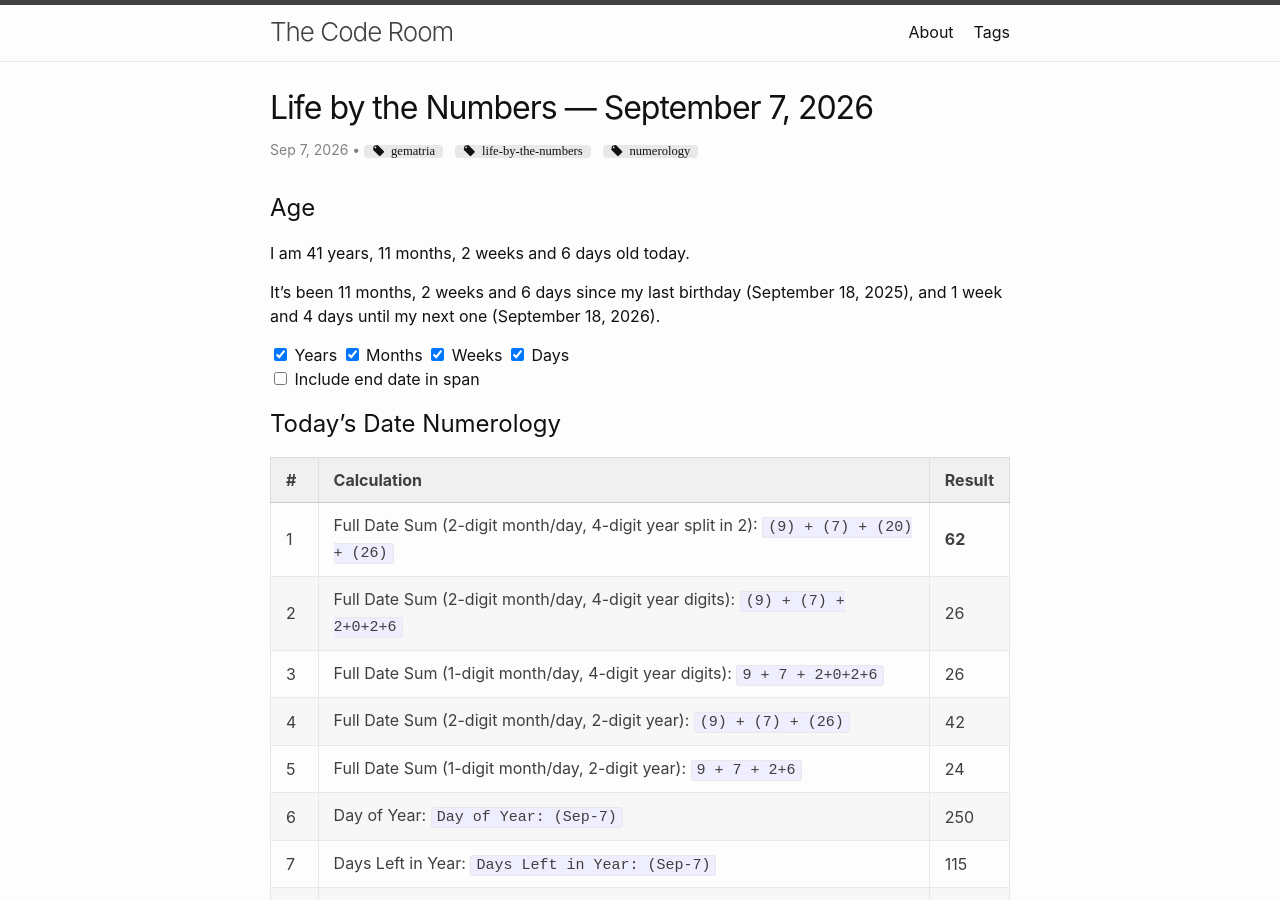
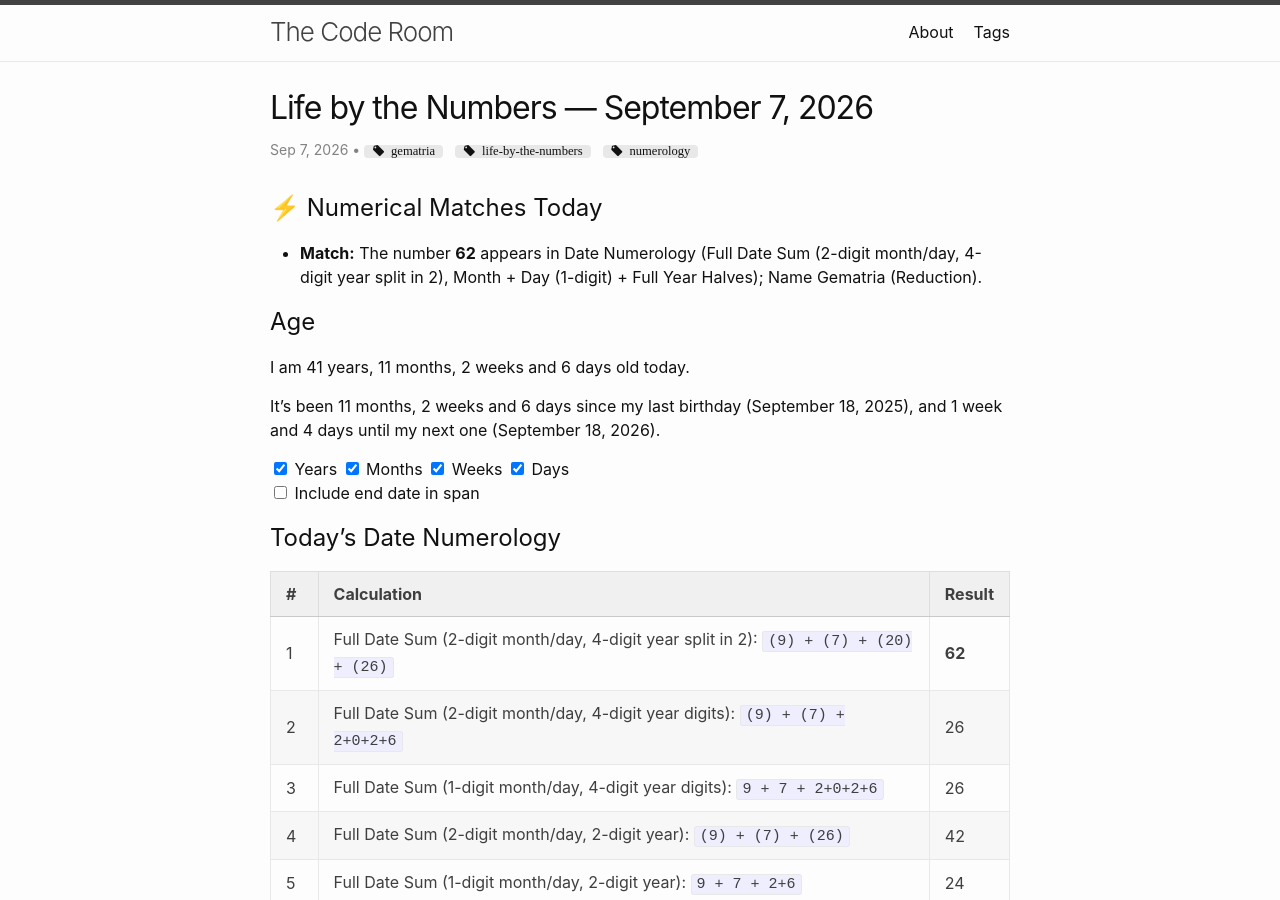
Before and after one commit to dalevross/blog, a Jekyll site: the page built from _posts/2026-09-07-life-by-the-numbers.md, in a window 1280 px wide and 900 px high. Built offline with Jekyll 4.4.1, drawn with Linux system fonts in a browser that asks for light colours; comment, search, counter and statistics services are not loaded.

Commit message:
Add numerical matches section to today's post
Retroactively applies the new cross-section gematria match detection
(days-to/from-birthday, date numerology, name gematria) to the already-
published 2026-09-07 post.

Co-Authored-By: Claude Sonnet 5 <noreply@anthropic.com>

```diff
--- a/_posts/2026-09-07-life-by-the-numbers.md
+++ b/_posts/2026-09-07-life-by-the-numbers.md
@@ -7,6 +7,10 @@ description: An automatically generated look at today's numbers.
 comments: true
 tags: ["numerology", "gematria", "life-by-the-numbers"]
 ---
+
+## ⚡ Numerical Matches Today
+
+- **Match:** The number **62** appears in Date Numerology (Full Date Sum (2-digit month/day, 4-digit year split in 2), Month + Day (1-digit) + Full Year Halves); Name Gematria (Reduction).
 
 ## Age
 
```
